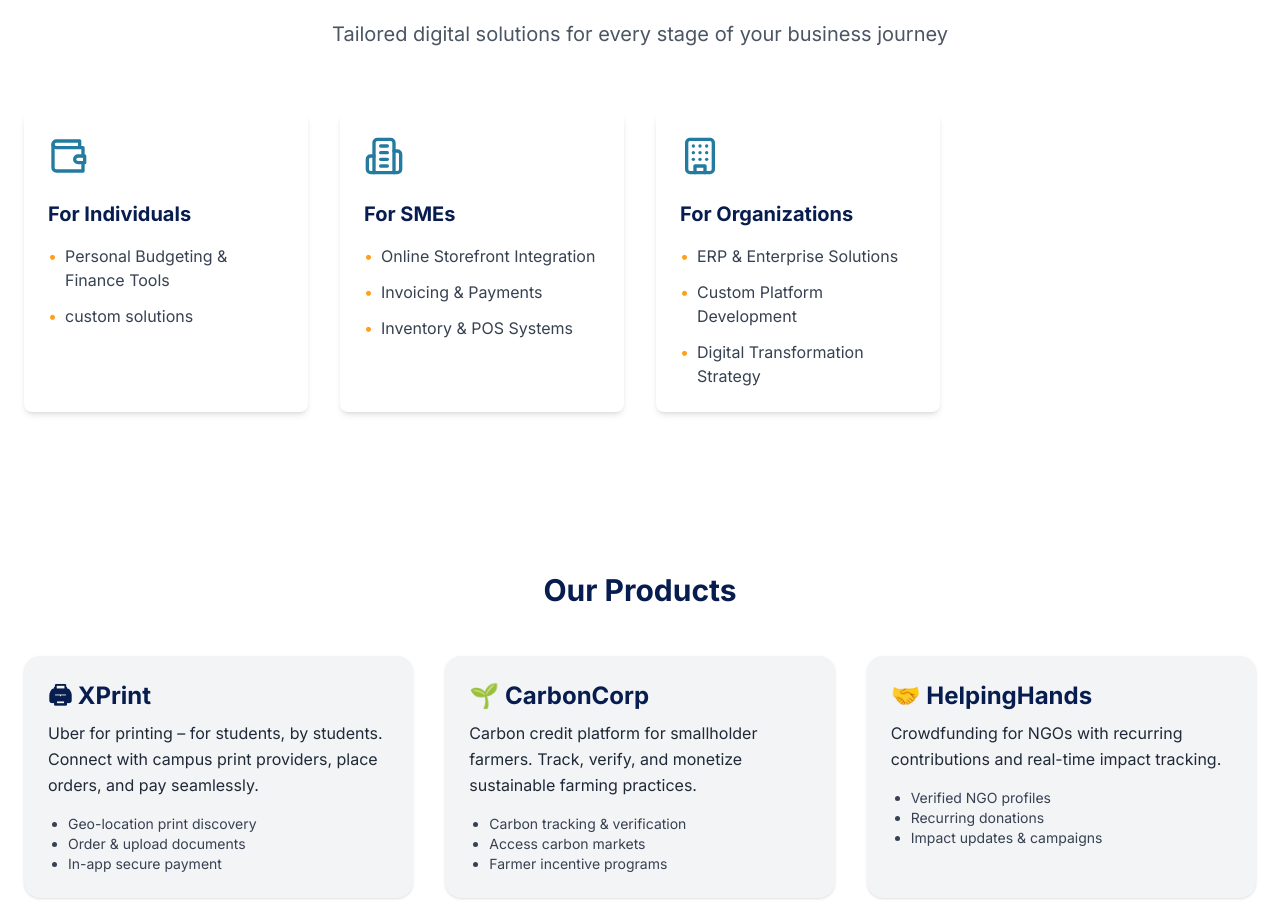
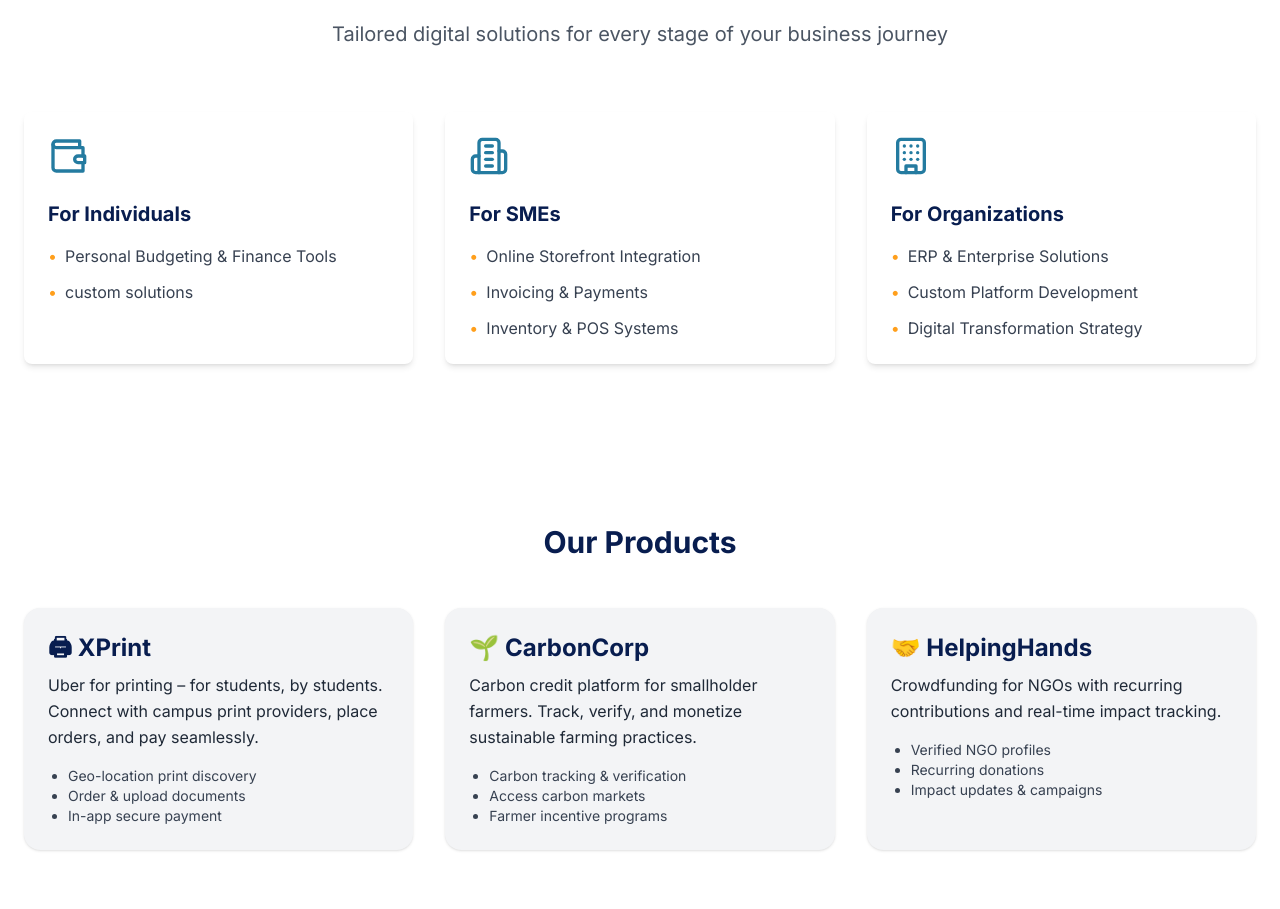
Before and after one commit to narteysarso/finova-global, a React (Vite) app: page / in a window 1280 px wide. Shown: the part 2868-3777 px from the top of the page. Built offline with nearby package versions, Linux system fonts and the light colour scheme.

Commit message:
refactor: remove unused Network icon and adjust grid layout in Solutions section

```diff
--- a/src/components/sections/Solutions.tsx
+++ b/src/components/sections/Solutions.tsx
@@ -16,8 +16,6 @@
         return <Building2 className="w-10 h-10 text-primary-500" />;
       case 'Building':
         return <Building className="w-10 h-10 text-primary-500" />;
-      case 'Network':
-        return <Network className="w-10 h-10 text-primary-500" />;
       default:
         return null;
     }
@@ -43,7 +41,7 @@
           </p>
         </div>
 
-        <div className="grid grid-cols-1 sm:grid-cols-2 lg:grid-cols-4 gap-8">
+        <div className="grid grid-cols-1 sm:grid-cols-2 lg:grid-cols-3 gap-8">
           {solutions.categories.map((category, index) => (
             <Card
               key={index}
```
Also changed, not shown: src/constants/content.ts (+0 -8 lines).
